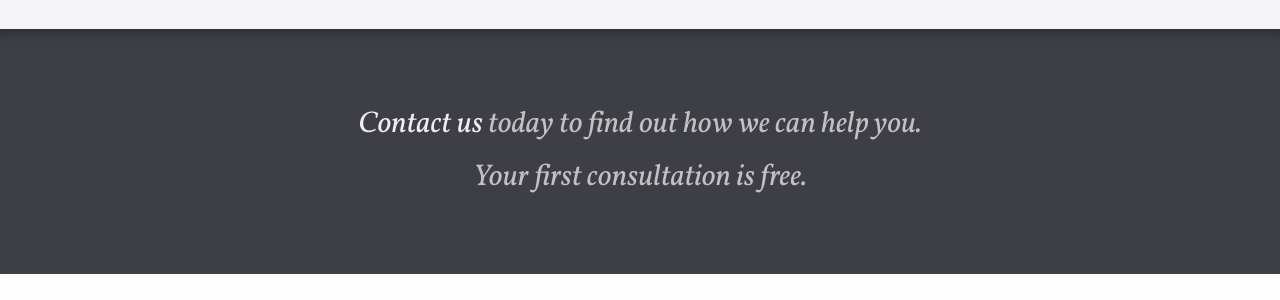
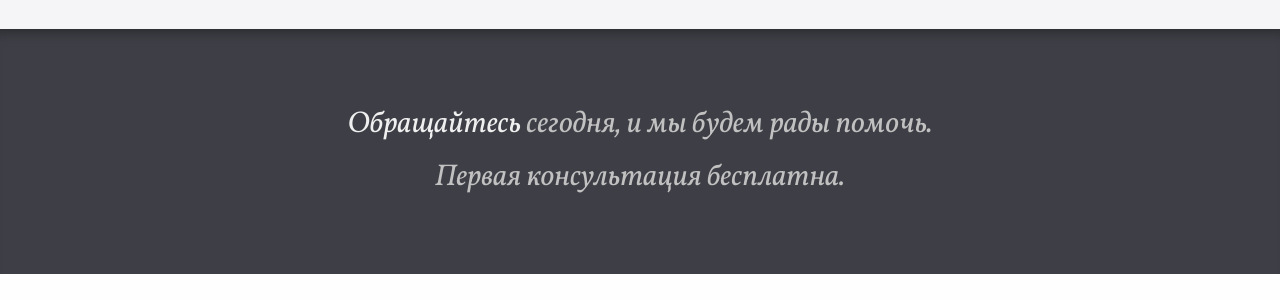
Before and after one commit to mau-tower/mautower-com, a Jekyll site: the page built from index.html, in a window 1280 px wide. Shown: the part 1529-1829 px from the top of the page. Built offline with Jekyll 4.4.1, drawn with Linux system fonts in a browser that asks for light colours; some web fonts are replaced.

Commit message:
Consult text

```diff
--- a/_layouts/default.html
+++ b/_layouts/default.html
@@ -55,7 +55,8 @@
 		{% elsif page.call_to_action == 'Contact' %}
 			<section class="quote-section">
 				<p class="container editable">
-					<a href="{{ site.baseurl }}/contact/">Contact us</a> today to find out how we can help you. Your first consultation is free.
+<!--					<a href="{{ site.baseurl }}/contact/">Contact us</a> today to find out how we can help you. Your first consultation is free.-->
+					<a href="{{ site.baseurl }}/contact/">Обращайтесь</a> сегодня, и мы будем рады помочь. Первая консультация бесплатна.
 				</p>
 			</section>
 		{% else %}
```
